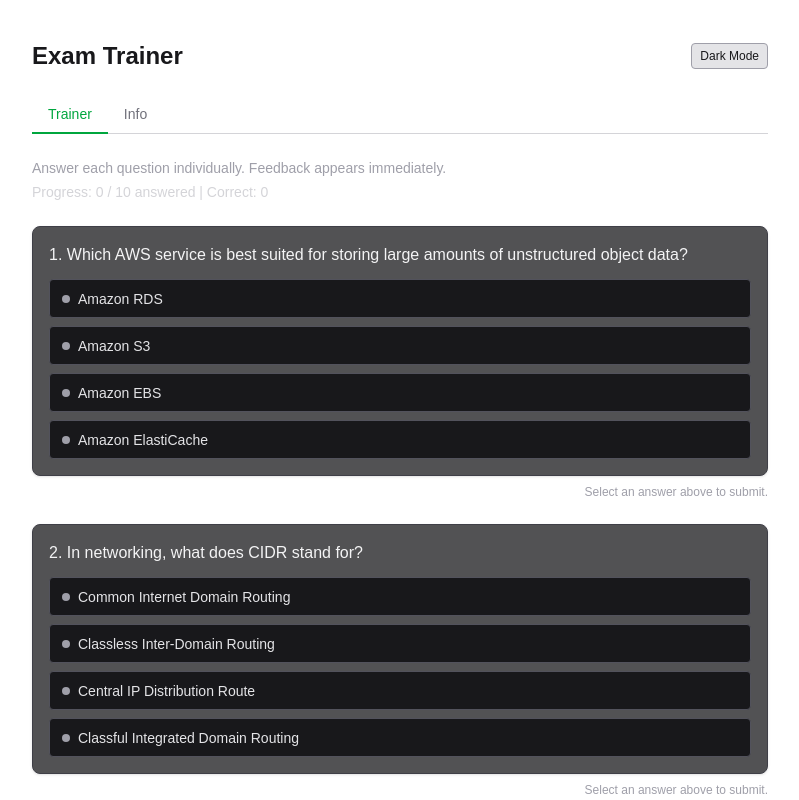
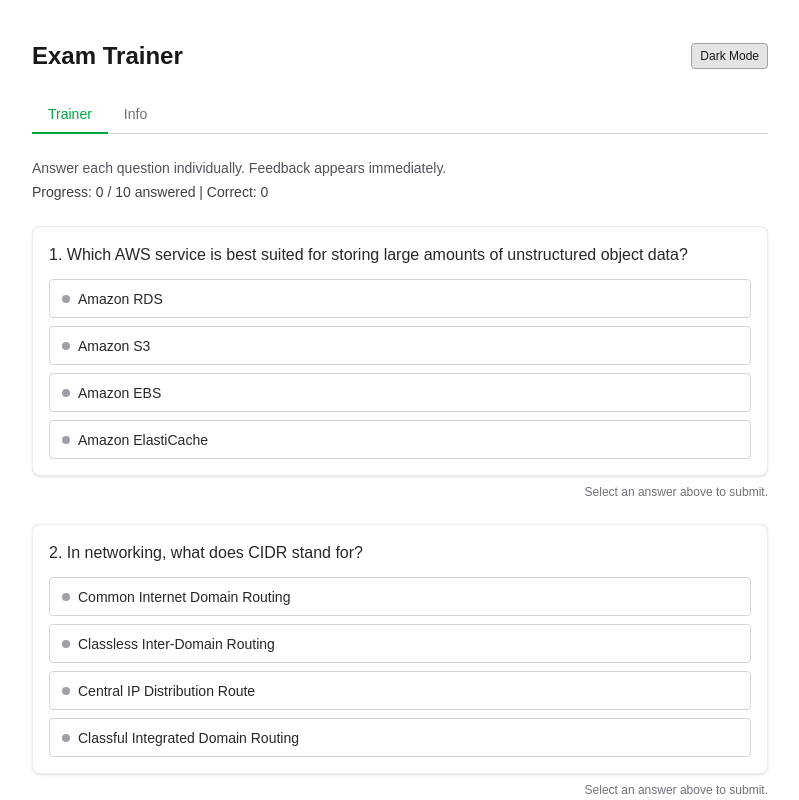
Before and after one commit to marceljanes/ef-supabase-admin, a Next.js app: page /exam-trainer in a window 1280 px wide. Shown: the top 800 px of the page, without its empty margins (240-1039 px from the left). Built offline with nearby package versions, Linux system fonts and the light colour scheme.

Commit message:
Fix TypeScript prop error in ExamTrainer component
- Changed localTheme prop to theme prop in exam-trainer page
- Matches ExamTrainerProps interface requirement
- Resolves compilation error blocking deployment

```diff
--- a/src/app/exam-trainer/page.tsx
+++ b/src/app/exam-trainer/page.tsx
@@ -29,7 +29,7 @@
         <button onClick={()=>setActiveTab('about')} className={`px-4 py-2 -mb-px border-b-2 ${activeTab==='about' ? 'border-green-600 text-green-600' : 'border-transparent text-zinc-500 hover:text-zinc-800 exam-dark:hover:text-zinc-200'}`}>Info</button>
       </div>
       {activeTab==='trainer' ? (
-        <ExamTrainer localTheme={theme} />
+        <ExamTrainer theme={theme} />
       ) : (
         <div className="prose prose-sm max-w-none text-zinc-700 exam-dark:text-zinc-300">
           <h2>About This Trainer</h2>
```
